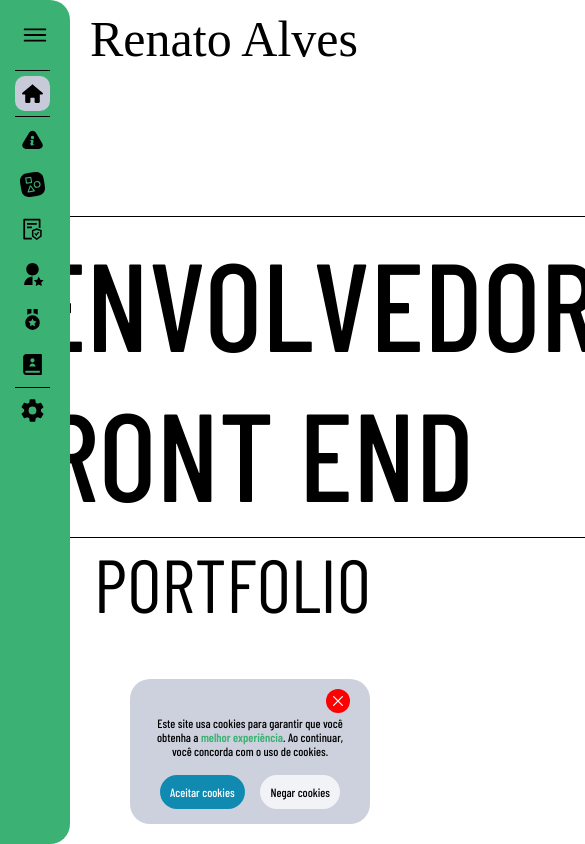
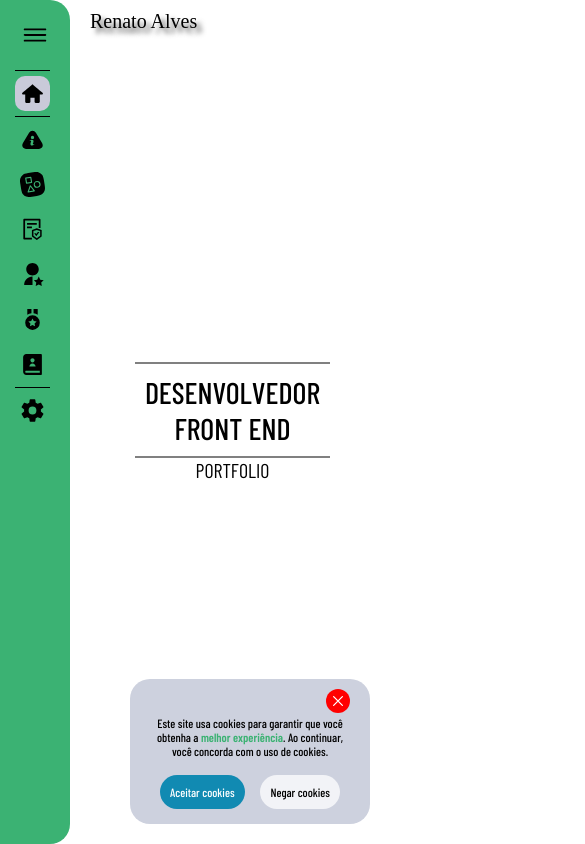
Before and after one commit to rena02to/portfolio, a Next.js app: page / in a window 390 px wide. Shown: the top 844 px of the page, 585 px wide, since content can reach past the window. Built offline with nearby package versions, Linux system fonts and the light colour scheme; a web font is replaced by a local one.

Commit message:
inserindo responsividade no componente inicial

```diff
--- a/src/components/start.tsx
+++ b/src/components/start.tsx
@@ -8,7 +8,7 @@ export default function Start(){
         <section className={style.home} id='start'>
             <h1 className={style.name}>Renato Alves</h1>
             <div className={style.text}>
-                <h1>{t('start.dev')}</h1>
+                <h1>{t('start.dev.1')}<br/>{t('start.dev.2')}</h1>
                 <p>PORTFOLIO</p>
             </div>
         </section>
--- a/src/lib/languages/en.json
+++ b/src/lib/languages/en.json
@@ -26,7 +26,10 @@
         },
         "start": {
             "open": "Open to work",
-            "dev": "FRONT END DEVELOPER",
+            "dev": {
+                "1": "FRONT END",
+                "2": "DEVELOPER"
+            },
             "phrase": "Converting ideas into memorable digital experiences...",
             "cv": "Curriculum"
         }
--- a/src/lib/languages/es.json
+++ b/src/lib/languages/es.json
@@ -26,7 +26,10 @@
         },
         "start": {
             "open": "Disponible para trabajos",
-            "dev": "DESARROLLADOR FRONT END",
+            "dev": {
+                "1": "DESARROLLADOR",
+                "2": "FRONT END"
+            },
             "phrase": "Convirtiendo ideas en experiencias digitales memorables...",
             "cv": "Currículum"
         }
--- a/src/lib/languages/pt.json
+++ b/src/lib/languages/pt.json
@@ -26,7 +26,10 @@
         },
         "start": {
             "open": "Disponível para trabalhos",
-            "dev": "DESENVOLVEDOR FRONT END",
+            "dev": {
+                "1": "DESENVOLVEDOR",
+                "2": "FRONT END"
+            },
             "phrase": "Transformando ideias em experiências digitais memoráveis...",
             "cv": "Currículo"
         }
--- a/src/styles/start.module.scss
+++ b/src/styles/start.module.scss
@@ -12,6 +12,19 @@
         font-size: 50px;
         margin: 0;
         font-weight: 400;
+        text-shadow: 5px 5px 5px rgba(black, 0.7);
+        @media (max-width: 1600px){
+            font-size: 40px;
+        }
+        @media (max-width: 1000px){
+            font-size: 40px;
+        }
+        @media (max-width: 800px){
+            font-size: 25px;
+        }
+        @media (max-width: 600px){
+            font-size: 20px;
+        }
     }
     .text{
         text-align: center;
@@ -19,13 +32,47 @@
             font-size: 125px;
             font-weight: 500;
             margin: 0;
-            border-top: 1px solid black;
-            border-bottom: 1px solid black;
+            border-top: 2px solid gray;
+            border-bottom: 2px solid gray;
             padding: 10px;
+            @media (max-width: 1600px){
+                font-size: 90px;
+            }
+            @media (max-width: 1000px){
+                font-size: 75px;
+            }
+            @media (max-width: 800px){
+                font-size: 50px;
+            }
+            @media (max-width: 600px){
+                font-size: 35px;
+            }
+            @media (max-width: 400px){
+                font-size: 30px;
+            }
         }
         p{
             font-size: 75px;
             margin: 0;
+            font-weight: 300;
+            @media (max-width: 1600px){
+                font-size: 60px;
+            }
+            @media (max-width: 1400px){
+                font-size: 50px;
+            }
+            @media (max-width: 1000px){
+                font-size: 40px;
+            }
+            @media (max-width: 800px){
+                font-size: 30px;
+            }
+            @media (max-width: 600px){
+                font-size: 25px;
+            }
+            @media (max-width: 400px){
+                font-size: 20px;
+            }
         }
     }
 }
```
